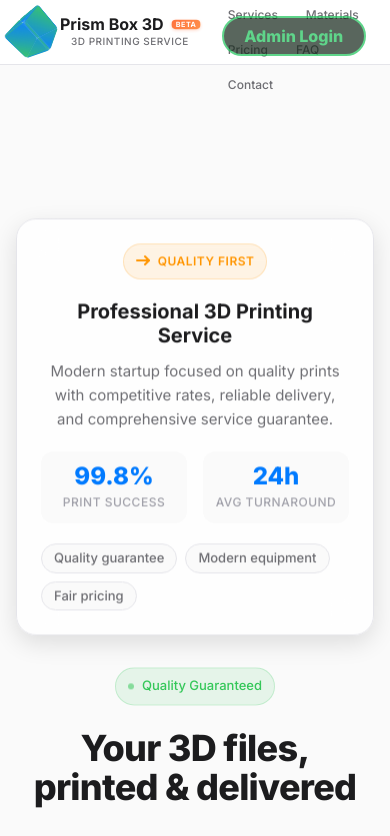
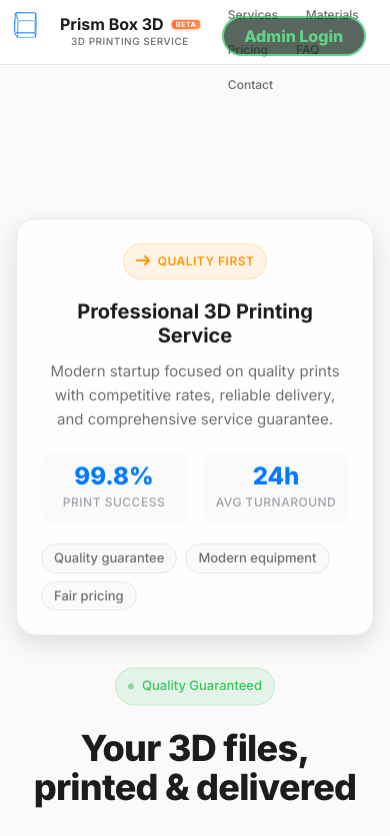
Before and after one commit to ilyk-ialwaysdo/PRISMBOX3D, a React (Create React App) app: page / in a window 390 px wide. Shown: the top 836 px of the page. Built offline with nearby package versions, Linux system fonts and the light colour scheme.

Commit message:
Mobile header fix

```diff
--- a/src/pages/Homepage.css
+++ b/src/pages/Homepage.css
@@ -9,6 +9,41 @@
   --primary-hover: #0056D6;
   --secondary: #34C759;
   --accent: #FF9500;
+
+  /* ===== FORCE WIREFRAME CUBE LOGO (OVERRIDE ALL OTHER STYLES) ===== */
+.logo-icon .cube-3d {
+  width: 20px !important;
+  height: 20px !important;
+  position: relative !important;
+  transform-style: preserve-3d !important;
+  animation: cubeWireframeRotate 8s infinite ease-in-out !important;
+}
+
+.logo-icon .cube-face {
+  position: absolute !important;
+  width: 20px !important;
+  height: 20px !important;
+  background: transparent !important;
+  border: 1.5px solid #007AFF !important;
+  border-radius: 2px !important;
+  opacity: 0.8 !important;
+  box-shadow: none !important;
+}
+
+/* Wireframe cube faces with !important */
+.logo-icon .cube-face.front { transform: rotateY(0deg) translateZ(10px) !important; }
+.logo-icon .cube-face.back { transform: rotateY(180deg) translateZ(10px) !important; }
+.logo-icon .cube-face.right { transform: rotateY(90deg) translateZ(10px) !important; }
+.logo-icon .cube-face.left { transform: rotateY(-90deg) translateZ(10px) !important; }
+.logo-icon .cube-face.top { transform: rotateX(90deg) translateZ(10px) !important; }
+.logo-icon .cube-face.bottom { transform: rotateX(-90deg) translateZ(10px) !important; }
+
+@keyframes cubeWireframeRotate {
+  0%, 100% { transform: rotateX(15deg) rotateY(0deg) !important; }
+  25% { transform: rotateX(15deg) rotateY(90deg) !important; }
+  50% { transform: rotateX(15deg) rotateY(180deg) !important; }
+  75% { transform: rotateX(15deg) rotateY(270deg) !important; }
+}
 
   /* Neutral Palette */
   --gray-50: #FAFAFA;
```
